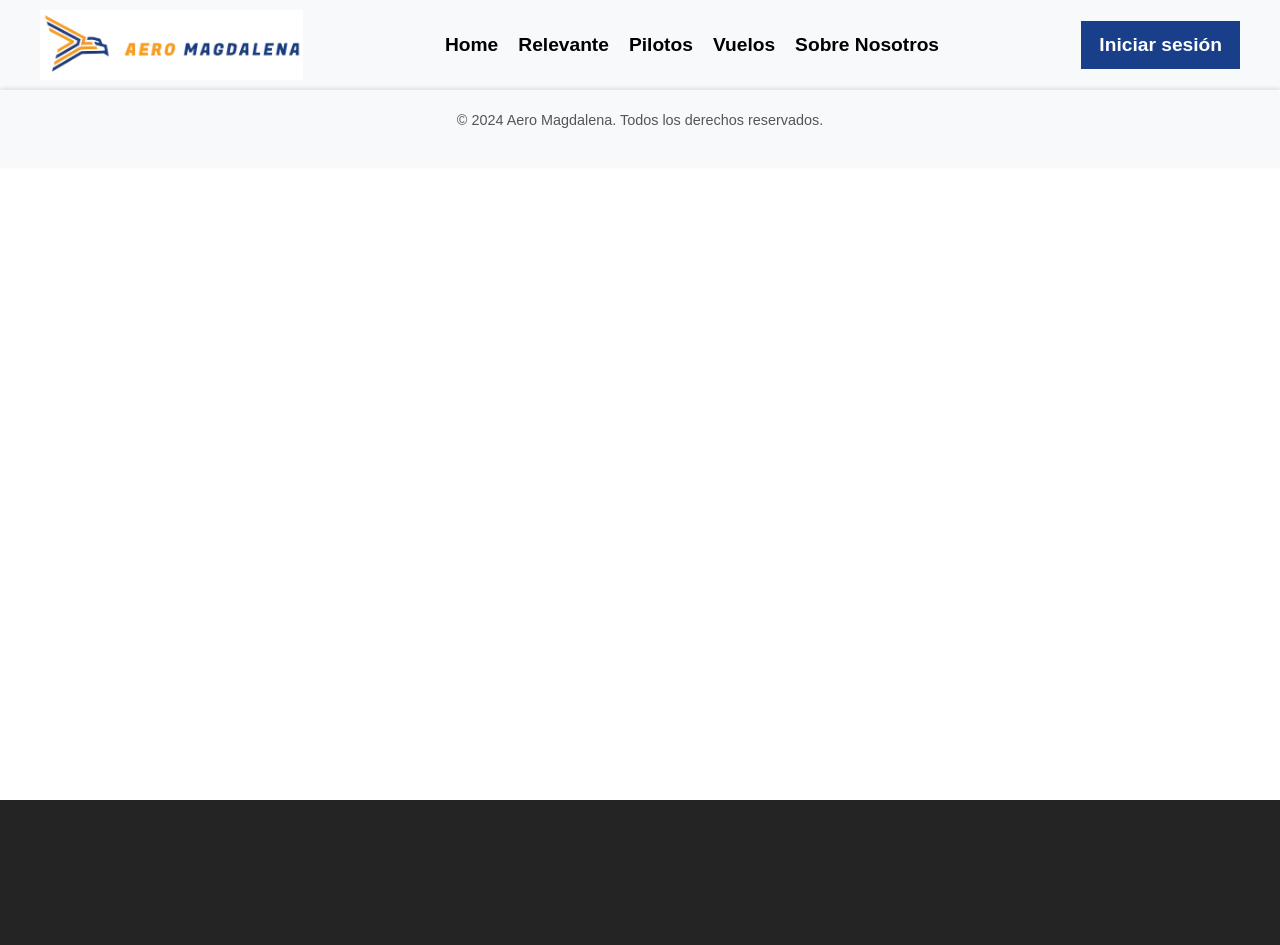
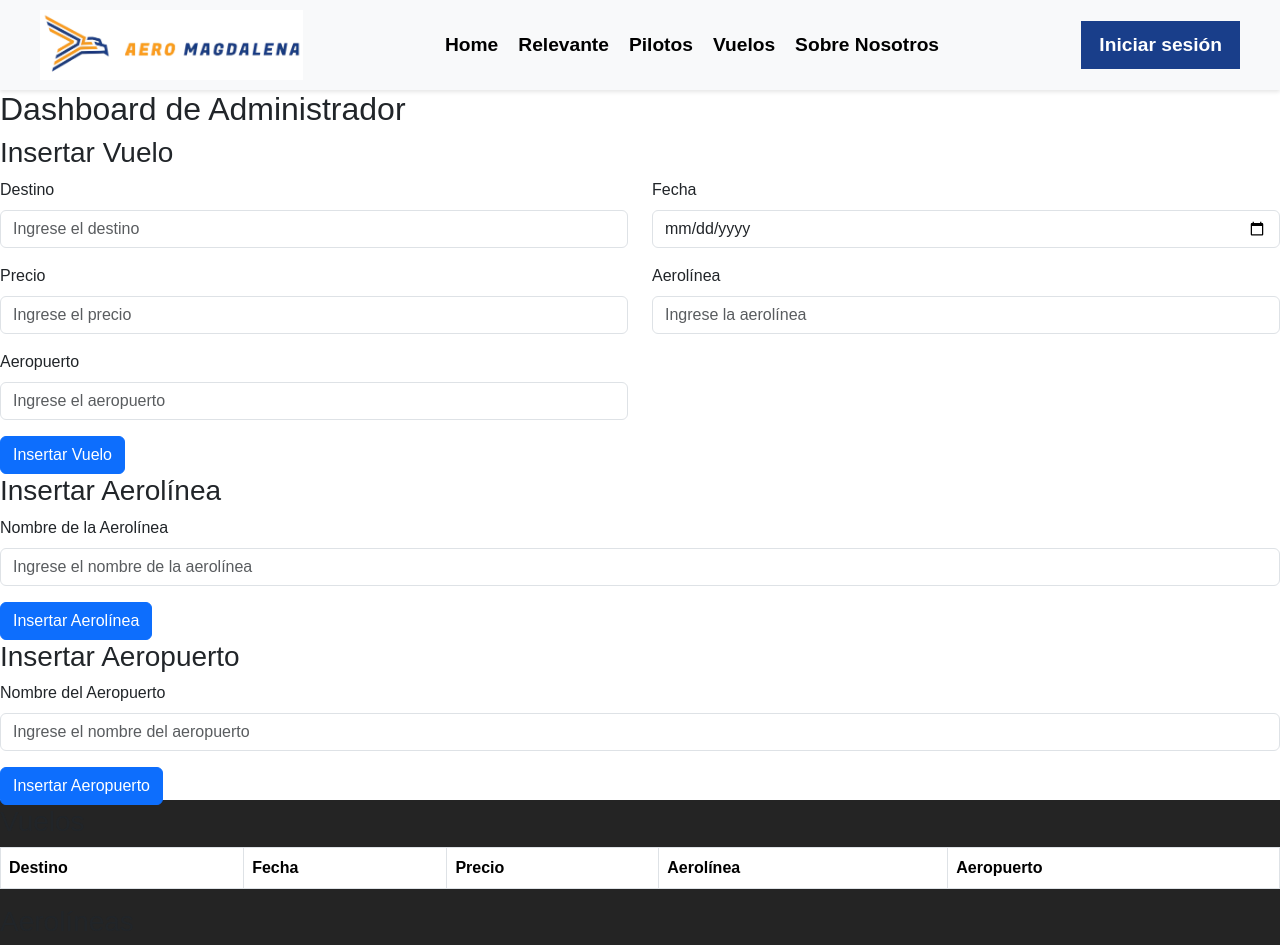
Before and after one commit to anuarthr/vuelosFrontend, a React (Vite) app: page /admin in a window 1280 px wide. Shown: the top 945 px of the page. Before the commit the page ends 800 px from the top, so only its background shows below. Built offline with nearby package versions, Linux system fonts and the light colour scheme.

Commit message:
add admin views

```diff
--- a/src/App.tsx
+++ b/src/App.tsx
@@ -6,6 +6,7 @@ import Footer from './components/footer';
 import AuthMenu from './components/authmenu';
 import Dashboard from './components/dashboard';
 import FlightDashboard from './components/flightdashboard';
+import AdminDashboard from './components/admindashboard';
 import './assets/styles/style.css';
 
 const App = () => {
@@ -18,6 +19,7 @@ const App = () => {
         <Route path="/dashboard" element={<Dashboard />} />
         <Route path="/booking" element={<div>Booking Page</div>} />
         <Route path="/flights" element={<FlightDashboard />} />
+        <Route path="/admin" element={<AdminDashboard />} />
       </Routes>
       <Footer />
     </div>
--- /dev/null
+++ b/src/components/admindashboard.tsx
@@ -0,0 +1,220 @@
+import React, { useState } from 'react';
+import { Form, Button, Row, Col, Table } from 'react-bootstrap';
+import axios from 'axios';
+
+const AdminDashboard = () => {
+  const [flights, setFlights] = useState([]);
+  const [airlines, setAirlines] = useState([]);
+  const [airports, setAirports] = useState([]);
+  const [formData, setFormData] = useState({
+    destination: '',
+    date: '',
+    price: '',
+    airline: '',
+    airport: '',
+  });
+
+  const handleInputChange = (e: { target: { name: any; value: any; }; }) => {
+    const { name, value } = e.target;
+    setFormData(prevData => ({
+      ...prevData,
+      [name]: value,
+    }));
+  };
+
+  const handleFlightSubmit = async (e: { preventDefault: () => void; }) => {
+    e.preventDefault();
+    try {
+      const response = await axios.post('http://localhost:8080/api/flights', formData);
+      setFlights([...flights, response.data]);
+    } catch (error) {
+      console.error('Error adding flight:', error);
+    }
+  };
+
+  const handleAirlineSubmit = async (e: { preventDefault: () => void; }) => {
+    e.preventDefault();
+    try {
+      const response = await axios.post('http://localhost:8080/api/airlines', { name: formData.airline });
+      setAirlines([...airlines, response.data]);
+    } catch (error) {
+      console.error('Error adding airline:', error);
+    }
+  };
+
+  const handleAirportSubmit = async (e: { preventDefault: () => void; }) => {
+    e.preventDefault();
+    try {
+      const response = await axios.post('http://localhost:8080/api/airports', { name: formData.airport });
+      setAirports([...airports, response.data]);
+    } catch (error) {
+      console.error('Error adding airport:', error);
+    }
+  };
+
+  return (
+    <div className="admin-dashboard">
+      <h2>Dashboard de Administrador</h2>
+
+      <h3>Insertar Vuelo</h3>
+      <Form onSubmit={handleFlightSubmit}>
+        <Row>
+          <Col md={6}>
+            <Form.Group controlId="formDestination" className="mb-3">
+              <Form.Label>Destino</Form.Label>
+              <Form.Control
+                type="text"
+                name="destination"
+                placeholder="Ingrese el destino"
+                value={formData.destination}
+                onChange={handleInputChange}
+              />
+            </Form.Group>
+          </Col>
+          <Col md={6}>
+            <Form.Group controlId="formDate" className="mb-3">
+              <Form.Label>Fecha</Form.Label>
+              <Form.Control
+                type="date"
+                name="date"
+                value={formData.date}
+                onChange={handleInputChange}
+              />
+            </Form.Group>
+          </Col>
+          <Col md={6}>
+            <Form.Group controlId="formPrice" className="mb-3">
+              <Form.Label>Precio</Form.Label>
+              <Form.Control
+                type="number"
+                name="price"
+                placeholder="Ingrese el precio"
+                value={formData.price}
+                onChange={handleInputChange}
+              />
+            </Form.Group>
+          </Col>
+          <Col md={6}>
+            <Form.Group controlId="formAirline" className="mb-3">
+              <Form.Label>Aerolínea</Form.Label>
+              <Form.Control
+                type="text"
+                name="airline"
+                placeholder="Ingrese la aerolínea"
+                value={formData.airline}
+                onChange={handleInputChange}
+              />
+            </Form.Group>
+          </Col>
+          <Col md={6}>
+            <Form.Group controlId="formAirport" className="mb-3">
+              <Form.Label>Aeropuerto</Form.Label>
+              <Form.Control
+                type="text"
+                name="airport"
+                placeholder="Ingrese el aeropuerto"
+                value={formData.airport}
+                onChange={handleInputChange}
+              />
+            </Form.Group>
+          </Col>
+        </Row>
+        <Button variant="primary" type="submit">
+          Insertar Vuelo
+        </Button>
+      </Form>
+
+      <h3>Insertar Aerolínea</h3>
+      <Form onSubmit={handleAirlineSubmit}>
+        <Form.Group controlId="formAirlineName" className="mb-3">
+          <Form.Label>Nombre de la Aerolínea</Form.Label>
+          <Form.Control
+            type="text"
+            name="airline"
+            placeholder="Ingrese el nombre de la aerolínea"
+            value={formData.airline}
+            onChange={handleInputChange}
+          />
+        </Form.Group>
+        <Button variant="primary" type="submit">
+          Insertar Aerolínea
+        </Button>
+      </Form>
+
+      <h3>Insertar Aeropuerto</h3>
+      <Form onSubmit={handleAirportSubmit}>
+        <Form.Group controlId="formAirportName" className="mb-3">
+          <Form.Label>Nombre del Aeropuerto</Form.Label>
+          <Form.Control
+            type="text"
+            name="airport"
+            placeholder="Ingrese el nombre del aeropuerto"
+            value={formData.airport}
+            onChange={handleInputChange}
+          />
+        </Form.Group>
+        <Button variant="primary" type="submit">
+          Insertar Aeropuerto
+        </Button>
+      </Form>
+
+      <h3>Vuelos</h3>
+      <Table striped bordered hover>
+        <thead>
+          <tr>
+            <th>Destino</th>
+            <th>Fecha</th>
+            <th>Precio</th>
+            <th>Aerolínea</th>
+            <th>Aeropuerto</th>
+          </tr>
+        </thead>
+        <tbody>
+          {flights.map((flight, index) => (
+            <tr key={index}>
+              <td>{flight.destination}</td>
+              <td>{flight.date}</td>
+              <td>{flight.price}</td>
+              <td>{flight.airline}</td>
+              <td>{flight.airport}</td>
+            </tr>
+          ))}
+        </tbody>
+      </Table>
+
+      <h3>Aerolíneas</h3>
+      <Table striped bordered hover>
+        <thead>
+          <tr>
+            <th>Nombre</th>
+          </tr>
+        </thead>
+        <tbody>
+          {airlines.map((airline, index) => (
+            <tr key={index}>
+              <td>{airline.name}</td>
+            </tr>
+          ))}
+        </tbody>
+      </Table>
+
+      <h3>Aeropuertos</h3>
+      <Table striped bordered hover>
+        <thead>
+          <tr>
+            <th>Nombre</th>
+          </tr>
+        </thead>
+        <tbody>
+          {airports.map((airport, index) => (
+            <tr key={index}>
+              <td>{airport.name}</td>
+            </tr>
+          ))}
+        </tbody>
+      </Table>
+    </div>
+  );
+};
+
+export default AdminDashboard;
--- a/src/components/authmenu.tsx
+++ b/src/components/authmenu.tsx
@@ -34,8 +34,13 @@ function AuthMenu() {
     e.preventDefault();
     setError('');
 
-    const genericEmail = 'user';
-    const genericPassword = '123';
+    // Credenciales genéricas temporales
+    const genericEmail = 'user@example.com';
+    const genericPassword = 'password123';
+
+    // Credenciales de administrador
+    const adminEmail = 'admin@example.com';
+    const adminPassword = 'admin123';
 
     if (formData.email === genericEmail && formData.password === genericPassword) {
       const userData = {
@@ -46,6 +51,15 @@ function AuthMenu() {
       localStorage.setItem('user', JSON.stringify(userData));
       login(userData);
       navigate('/dashboard');
+    } else if (formData.email === adminEmail && formData.password === adminPassword) {
+      const adminData = {
+        id: 2,
+        nombre: 'Administrador',
+        email: adminEmail,
+      };
+      localStorage.setItem('admin', JSON.stringify(adminData));
+      login(adminData);
+      navigate('/admin');
     } else {
       setError('Credenciales incorrectas o usuario no encontrado.');
     }
```
